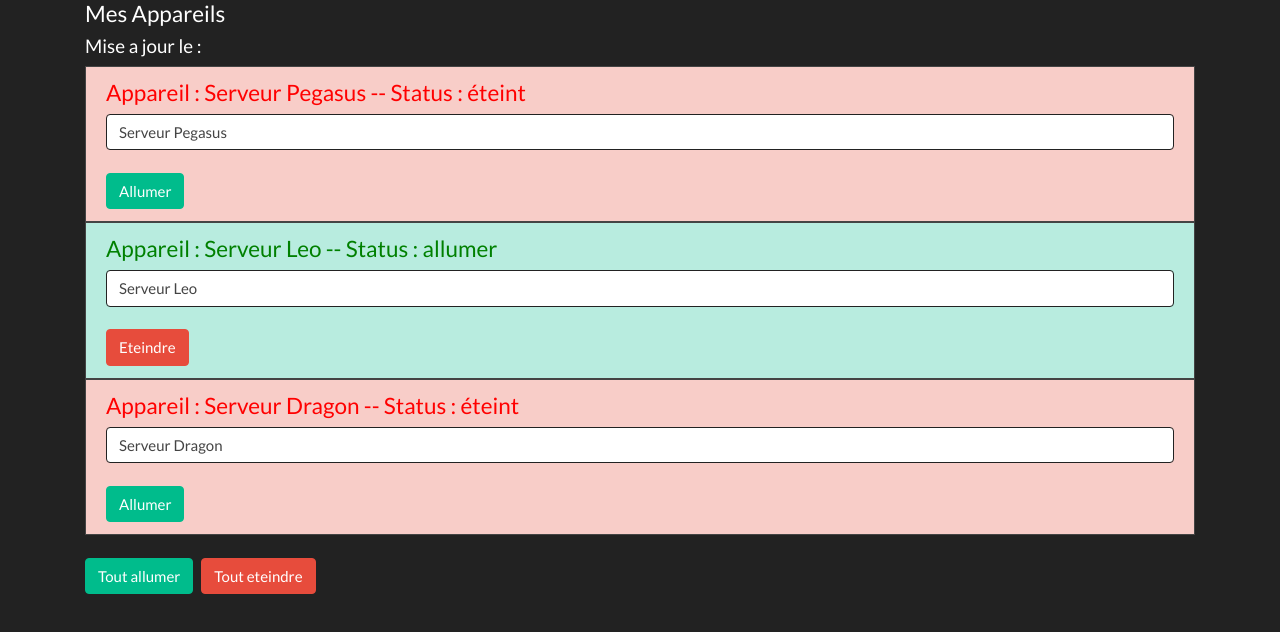
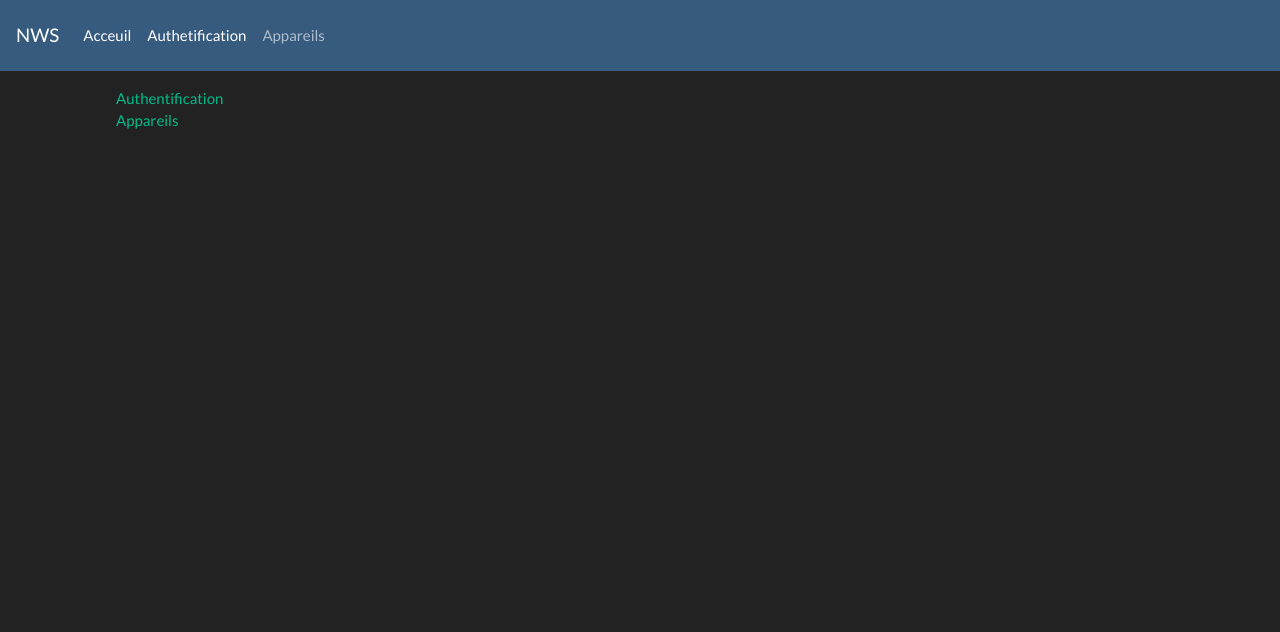
Before and after one commit to Neguro/premier-projet, an Angular app: page /auth in a window 1280 px wide. Before the commit this address led to /. Shown: the top 632 px of the page. Built offline with nearby package versions, Linux system fonts and the light colour scheme.

Commit message:
intégration du routage

```diff
--- a/src/app/app.component.html
+++ b/src/app/app.component.html
@@ -1,20 +1,25 @@
+<nav class="navbar navbar-expand-lg navbar-dark bg-primary">
+  <a class="navbar-brand" routerLink="">NWS</a>
+  <button class="navbar-toggler" type="button" data-toggle="collapse" data-target="#navbarColor01" aria-controls="navbarColor01" aria-expanded="false" aria-label="Toggle navigation">
+    <span class="navbar-toggler-icon"></span>
+  </button>
+
+  <div class="collapse navbar-collapse" id="navbarColor01">
+    <ul class="navbar-nav mr-auto">
+      <li class="nav-item" routerLinkActive="active">
+        <a class="nav-link" routerLink="">Acceuil</a>
+      </li>
+      <li class="nav-item" routerLinkActive="active">
+        <a class="nav-link" routerLink="auth">Authetification</a>
+      </li>
+      <li class="nav-item" routerLinkActive="active">
+        <a class="nav-link" routerLink="appareils">Appareils</a>
+      </li>
+    </ul>
+  </div>
+</nav>
 <div class="container">
     <div class="col-xs-12">
-      <h4>Mes Appareils </h4>
-      <h5>Mise a jour le : </h5>
-      <ul class="list-group">
-        <app-appareil *ngFor="let appareil of appareils; let i = index"
-                        [appareilName]="appareil.name"
-                        [appareilStatus]="appareil.status"
-                        [index]="i"></app-appareil>
-      </ul>
-      <br>
-      <div class="btn-group mr-2" role="group" aria-label="First group">
-        <button type="text" class="btn btn-success" [disabled]="!isAuth" (click)="onAllumer()">Tout allumer</button>
-      </div>
-      <div class="btn-group mr-2" role="group" aria-label="Second group">
-        <button type="text" class="btn btn-danger" [disabled]="!isAuth" (click)="onEteindre()">Tout eteindre</button>
-      </div>
+      <router-outlet></router-outlet>
     </div>
 </div>
-<router-outlet></router-outlet>
--- a/src/app/app.component.ts
+++ b/src/app/app.component.ts
@@ -6,9 +6,10 @@ import { AppareilService } from './services/appareil.service';
   templateUrl: './app.component.html',
   styleUrls: ['./app.component.scss']
 })
-export class AppComponent implements OnInit {
+export class AppComponent {
   title = 'app angular';
   isAuth = false;
+
   lastUpdate = new Promise((resolve, reject) => {
     const date = new Date();
     setTimeout(
@@ -17,31 +18,7 @@ export class AppComponent implements OnInit {
       }, 2000);
   });
 
-  appareils: any[];
+  constructor() {
 
-  constructor(private appareilService: AppareilService) {
-    setTimeout(
-      () => {
-        this.isAuth = true;
-      }, 4000
-    );
-    this.appareils = new Array();
-  }
-
-  ngOnInit(): void {
-    this.appareils = this.appareilService.appareils;
-  }
-
-  onAllumer(): void
-  {
-    this.appareilService.toutAllumer();
-  }
-
-  onEteindre(): void
-  {
-    if (confirm("Etes vous sur de vouloir eteindre toutes les serveurs ?"))
-    {
-      this.appareilService.toutEteindre();
-    }
   }
 }
--- a/src/app/app.module.ts
+++ b/src/app/app.module.ts
@@ -7,17 +7,28 @@ import { PremierComponent } from './premier/premier.component';
 import { AppareilComponent } from './appareil/appareil.component';
 import { FormsModule } from '@angular/forms';
 import { AppareilService } from './services/appareil.service';
+import { AuthComponent } from './auth/auth.component';
+import { AppareilViewComponent } from './appareil-view/appareil-view.component';
+import { Routes, RouterModule } from '@angular/router'
 
+const appRoutes : Routes = [
+  { path: 'appareils', component: AppareilViewComponent },
+  { path: 'auth', component: AuthComponent },
+  { path: '', component: AppareilViewComponent }
+];
 @NgModule({
   declarations: [
     AppComponent,
     PremierComponent,
-    AppareilComponent
+    AppareilComponent,
+    AuthComponent,
+    AppareilViewComponent
   ],
   imports: [
     BrowserModule,
     AppRoutingModule,
-    FormsModule
+    FormsModule,
+    RouterModule.forRoot(appRoutes),
   ],
   providers: [
     AppareilService
--- /dev/null
+++ b/src/app/appareil-view/appareil-view.component.html
@@ -0,0 +1,13 @@
+<h4>Mes Appareils </h4>
+<h5>Mise a jour le : </h5>
+<ul class="list-group">
+  <app-appareil *ngFor="let appareil of appareils; let i = index" [appareilName]="appareil.name"
+    [appareilStatus]="appareil.status" [index]="i"></app-appareil>
+</ul>
+<br>
+<div class="btn-group mr-2" role="group" aria-label="First group">
+  <button type="text" class="btn btn-success" [disabled]="!isAuth" (click)="onAllumer()">Tout allumer</button>
+</div>
+<div class="btn-group mr-2" role="group" aria-label="Second group">
+  <button type="text" class="btn btn-danger" [disabled]="!isAuth" (click)="onEteindre()">Tout eteindre</button>
+</div>
--- /dev/null
+++ b/src/app/appareil-view/appareil-view.component.ts
@@ -0,0 +1,41 @@
+import { Component, OnInit } from '@angular/core';
+import { AppareilService } from 'src/app/services/appareil.service';
+@Component({
+  selector: 'app-appareil-view',
+  templateUrl: './appareil-view.component.html',
+  styleUrls: ['./appareil-view.component.scss']
+})
+export class AppareilViewComponent implements OnInit {
+  appareils: any[];
+  isAuth = false;
+  lastUpdate = new Promise((resolve, reject) => {
+    const date = new Date();
+    setTimeout(
+      () => {
+        resolve(date);
+      }, 2000);
+  });
+
+  constructor(private appareilService: AppareilService) {
+
+    this.appareils = new Array();
+  }
+
+  ngOnInit(): void {
+    this.appareils = this.appareilService.appareils;
+  }
+
+  onAllumer(): void
+  {
+    this.appareilService.toutAllumer();
+  }
+
+  onEteindre(): void
+  {
+    if (confirm("Etes vous sur de vouloir eteindre toutes les serveurs ?"))
+    {
+      this.appareilService.toutEteindre();
+    }
+  }
+
+}
--- /dev/null
+++ b/src/app/auth/auth.component.html
@@ -0,0 +1,10 @@
+<nav class="navbar navbar-default">
+    <div class="container-fluid">
+      <div class="navbar-collapse">
+        <ul class="nav navbar-nav">
+          <li><a href="#">Authentification</a></li>
+          <li class="active"><a href="#">Appareils</a></li>
+        </ul>
+      </div>
+    </div>
+</nav>
--- /dev/null
+++ b/src/app/auth/auth.component.ts
@@ -0,0 +1,15 @@
+import { Component, OnInit } from '@angular/core';
+
+@Component({
+  selector: 'app-auth',
+  templateUrl: './auth.component.html',
+  styleUrls: ['./auth.component.scss']
+})
+export class AuthComponent implements OnInit {
+
+  constructor() { }
+
+  ngOnInit(): void {
+  }
+
+}
```
Also changed, not shown: src/app/appareil-view/appareil-view.component.scss (added), src/app/auth/auth.component.scss (added), 2 other files (tests, documents, lock files or other folders).
